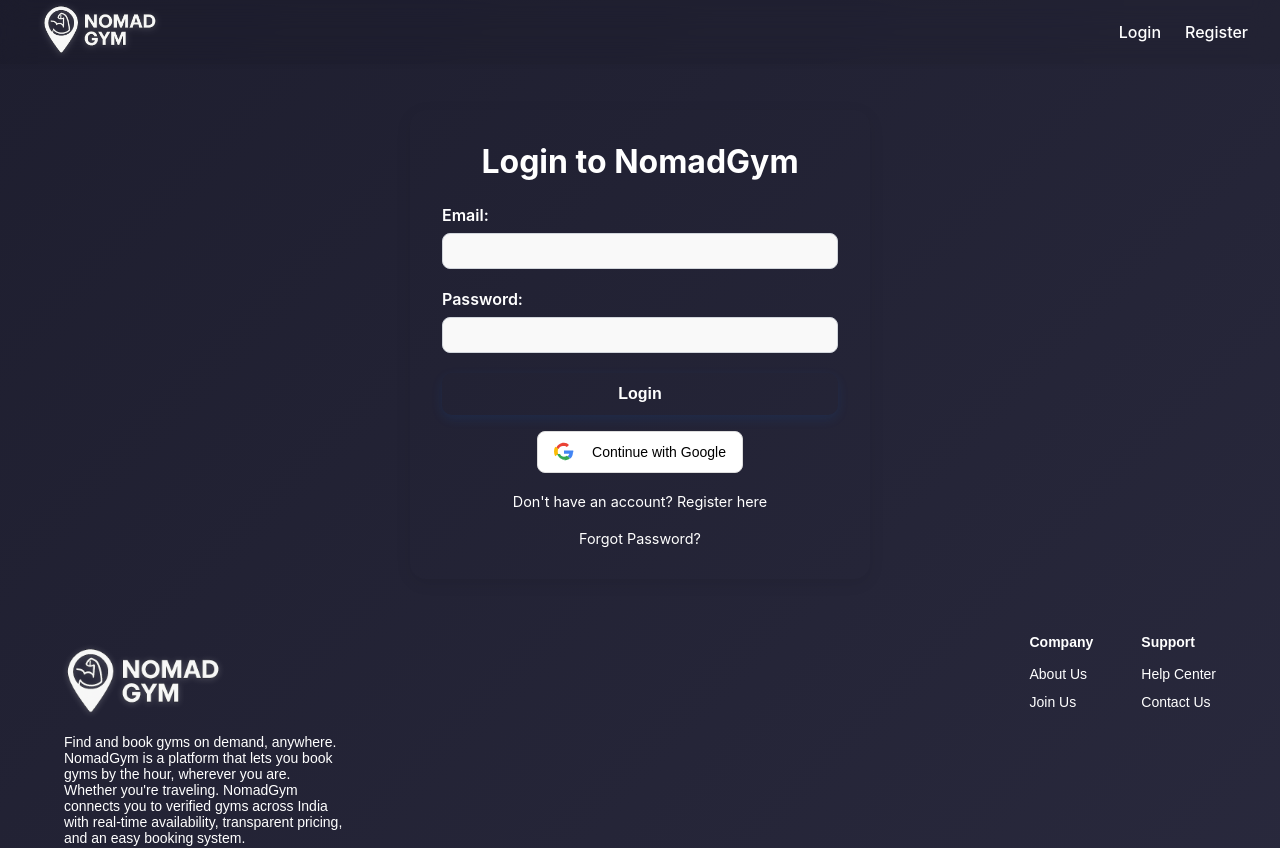
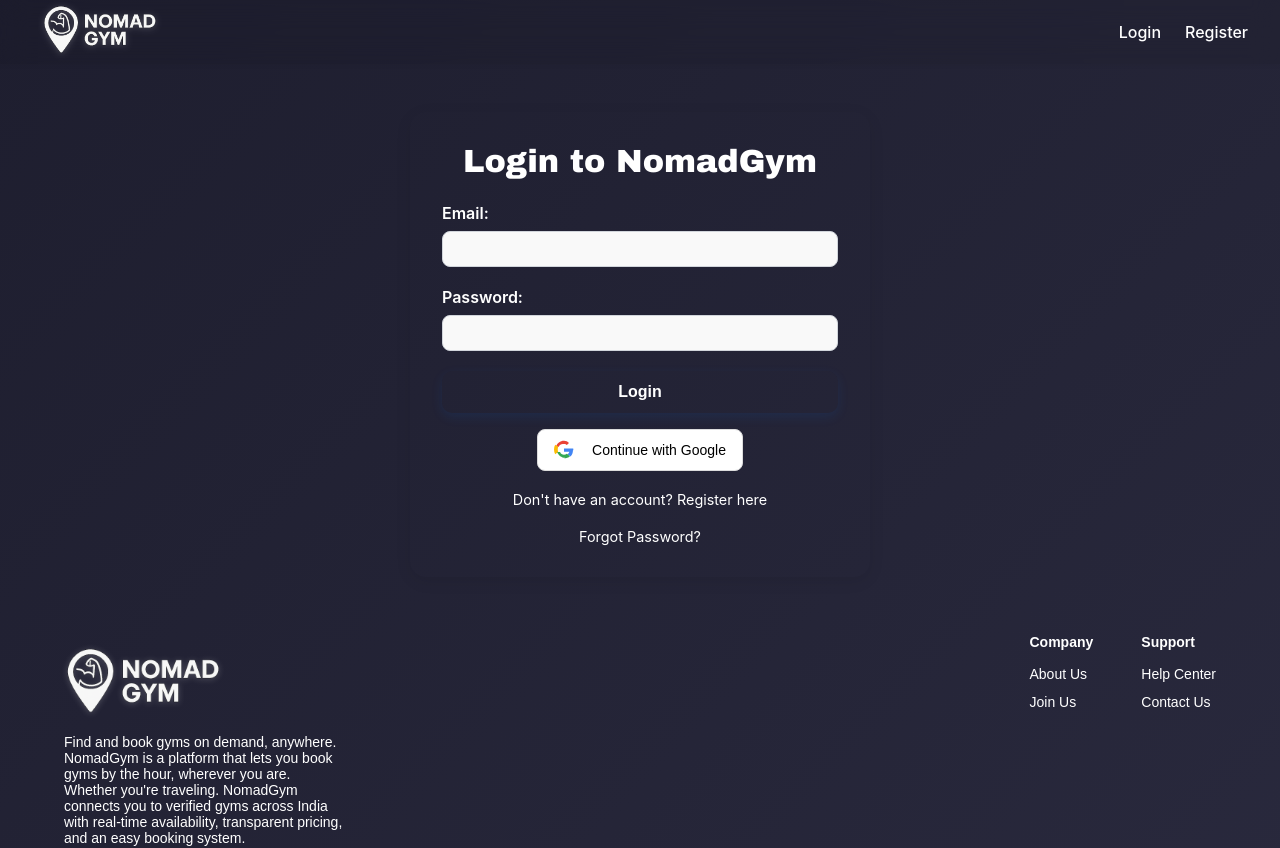
Before and after one commit to DevrajBhore/NomadGym, a React (Vite) app in the folder frontend/: page /login in a window 1280 px wide. Shown: the top 848 px of the page. Built offline with nearby package versions, Linux system fonts and the light colour scheme; no server answers.

Commit message:
updated App.jsx

```diff
--- a/frontend/src/styles/Explore.css
+++ b/frontend/src/styles/Explore.css
@@ -593,3 +593,6 @@
   outline: 2px solid #8a2be2;
   outline-offset: 2px;
 }
+h2 {
+  font-family: 'Arial Black', Gadget, sans-serif;
+}
```
